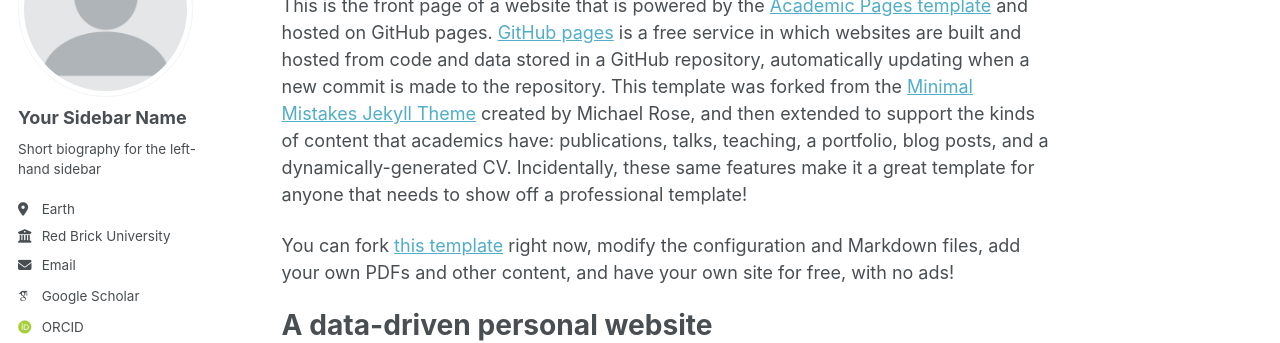
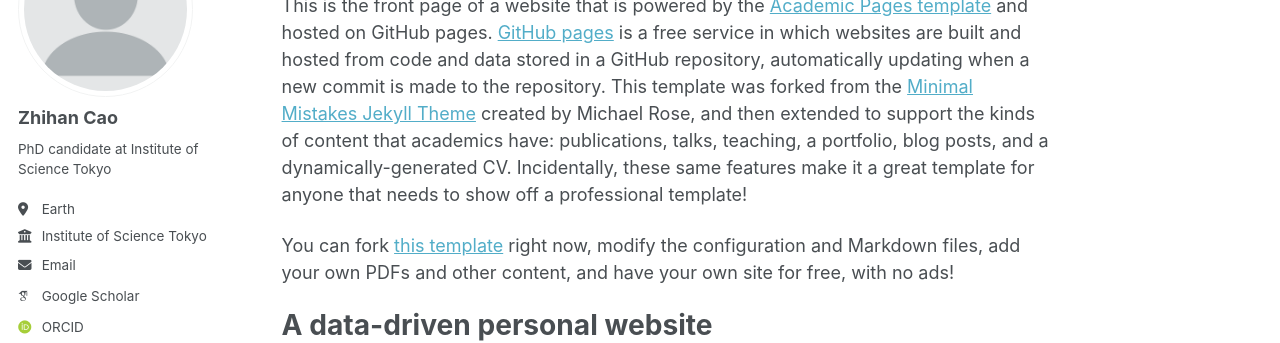
Before and after one commit to hancules/hancules.github.io, a Jekyll site: the page built from _pages/about.md, in a window 1280 px wide. Shown: the part 177-520 px from the top of the page. Built offline with Jekyll 4.4.1, drawn with Linux system fonts in a browser that asks for light colours; some web fonts are replaced; a script that is not in the unit is left out.

Commit message:
Update _config.yml

```diff
--- a/_config.yml
+++ b/_config.yml
@@ -24,13 +24,13 @@ repository               : "academicpages/academicpages.github.io"
 author:
   # Biographic information
   avatar           : "profile.png"
-  name             : "Your Sidebar Name"
+  name             : "Zhihan Cao"
   pronouns         : # example: "she/her"
-  bio              : "Short biography for the left-hand sidebar"
+  bio              : "PhD candidate at Institute of Science Tokyo"
   location         : "Earth"
-  employer         : "Red Brick University"
+  employer         : "Institute of Science Tokyo"
   uri              : # URL
-  email            : "none@example.org"
+  email            : "cao.z.c8a7@m.isct.ac.jp\\hahaancules@gmail.com"
 
   # Academic websites
   academia         : # URL
```
